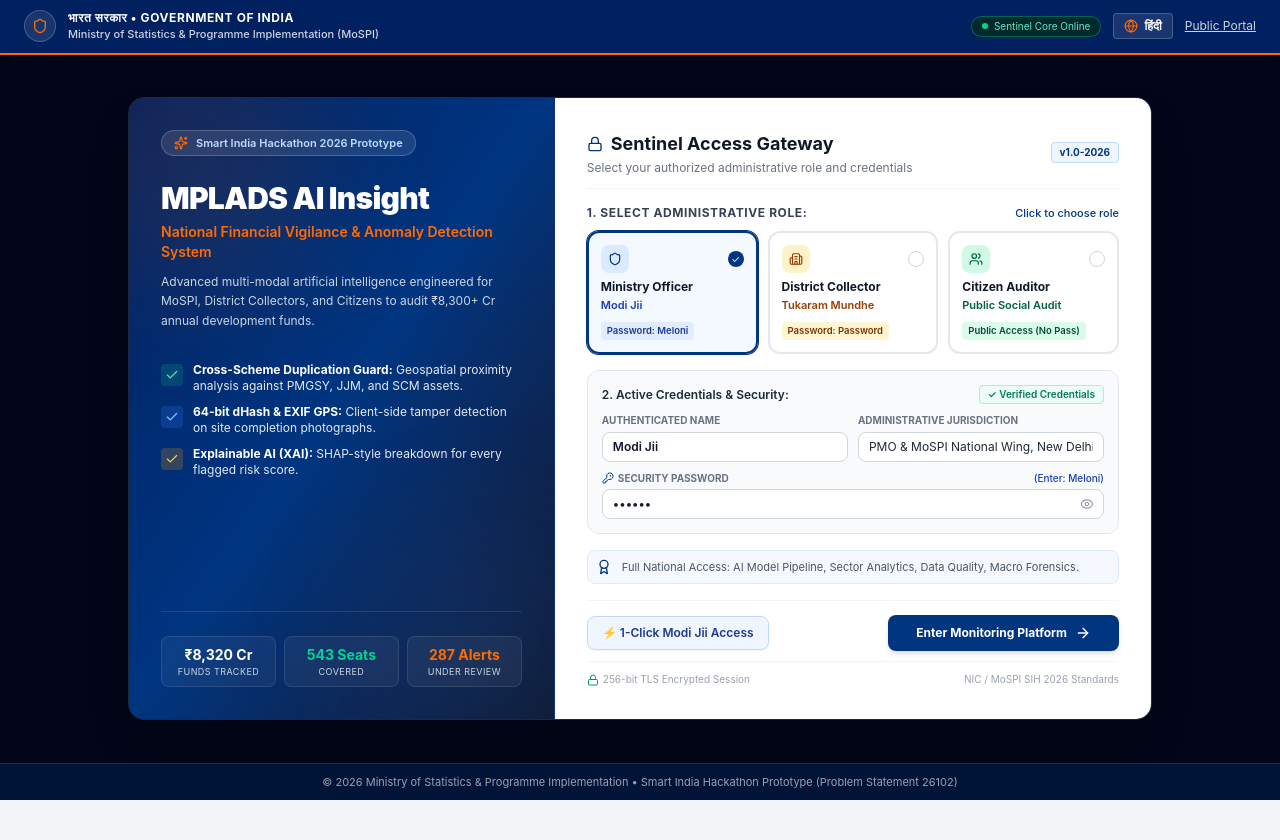
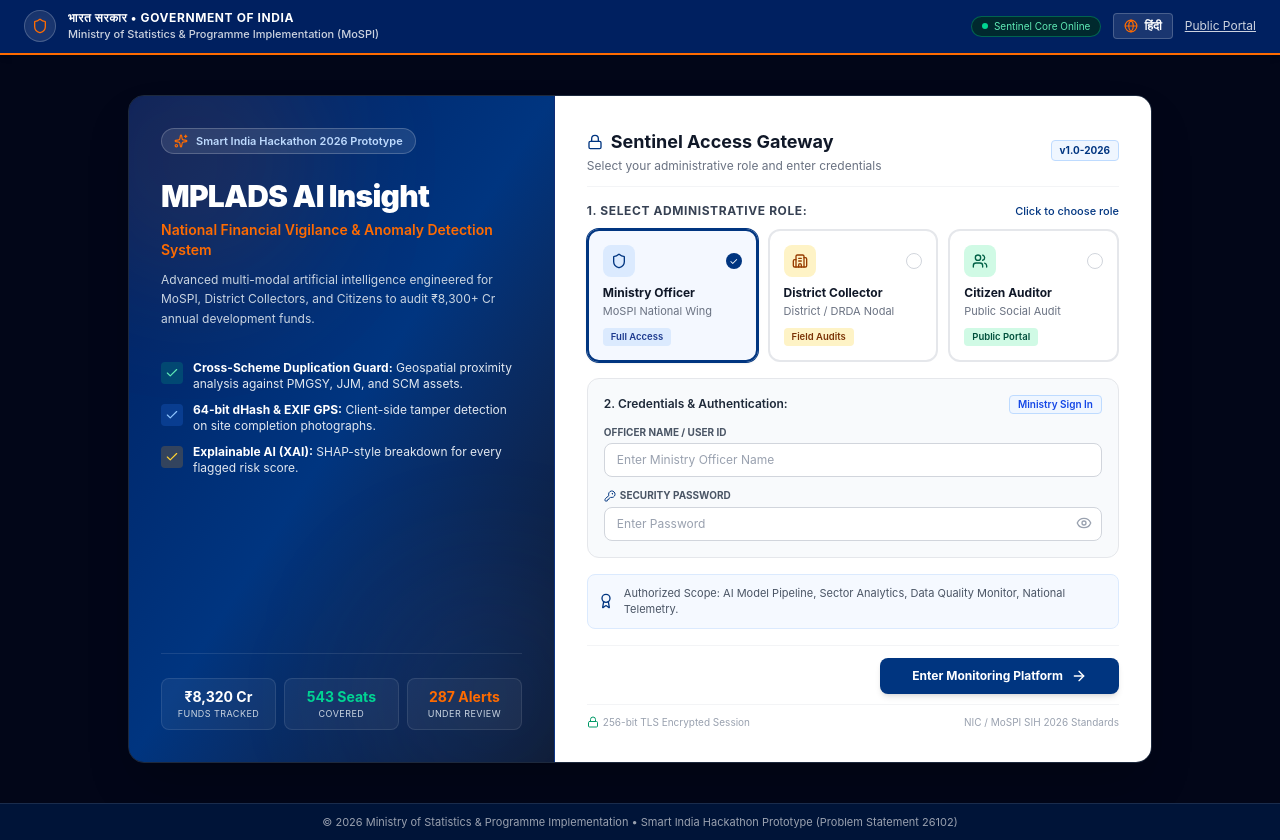
Before and after one commit to kunalbhalerao19/SIH11, a React (Vite) app: page /login in a window 1280 px wide. Before the commit the page ends 800 px from the top, so only its background shows below. Built offline with nearby package versions, Linux system fonts and the light colour scheme.

Commit message:
fix(auth): remove Administrative Jurisdiction section and clear pre-filled name & password fields on Login page

```diff
--- a/src/pages/Login.tsx
+++ b/src/pages/Login.tsx
@@ -4,60 +4,76 @@
 import { useLanguage } from '../context/LanguageContext';
 import { useToast } from '../context/ToastContext';
 import {
-  Shield, UserCheck, Building2, Users, ArrowRight, Lock, CheckCircle2,
-  Globe, Check, Award, Sparkles, KeyRound, Eye, EyeOff, Info
+  Shield, Building2, Users, ArrowRight, Lock, KeyRound, Eye, EyeOff, Sparkles, Globe, Check, Award
 } from 'lucide-react';
 
 export default function Login() {
   const navigate = useNavigate();
-  const { loginAs, user } = useAuth();
-  const { language, setLanguage, t } = useLanguage();
+  const { loginAs } = useAuth();
+  const { language, setLanguage } = useLanguage();
   const { success, error } = useToast();
 
   const [selectedRole, setSelectedRole] = useState<UserRole>('officer');
-  const [customName, setCustomName] = useState('Modi Jii');
-  const [customJurisdiction, setCustomJurisdiction] = useState('PMO & MoSPI National Wing, New Delhi');
-  const [password, setPassword] = useState('Meloni');
+  const [customName, setCustomName] = useState('');
+  const [password, setPassword] = useState('');
   const [showPassword, setShowPassword] = useState(false);
   const [isAuthenticating, setIsAuthenticating] = useState(false);
 
-  const handleRoleSelect = (role: UserRole, presetName: string, presetJurisdiction: string, defaultPass: string) => {
+  const handleRoleSelect = (role: UserRole) => {
     setSelectedRole(role);
-    setCustomName(presetName);
-    setCustomJurisdiction(presetJurisdiction);
-    setPassword(defaultPass);
+    setCustomName('');
+    setPassword('');
   };
 
-  const executeLogin = (roleToLogin?: UserRole) => {
-    const targetRole = roleToLogin || selectedRole;
+  const executeLogin = () => {
+    // 1. Ministry Officer Validation
+    if (selectedRole === 'officer') {
+      const trimmedName = customName.trim().toLowerCase();
+      const trimmedPass = password.trim().toLowerCase();
 
-    // Password Verification
-    if (targetRole === 'officer') {
-      if (password.trim().toLowerCase() !== 'meloni') {
-        error('Authentication Failed', 'Invalid password for Modi Jii. (Hint: Meloni)');
+      if (!trimmedName || !['modi jii', 'modi ji', 'modi', 'narendra modi'].includes(trimmedName)) {
+        error('Authentication Failed', 'Invalid Officer Name for Ministry Wing.');
         return;
       }
-    } else if (targetRole === 'collector') {
-      if (!['password', 'mundhe', 'tukaram'].includes(password.trim().toLowerCase())) {
-        error('Authentication Failed', 'Invalid password for Tukaram Mundhe. (Hint: Password)');
+
+      if (trimmedPass !== 'meloni') {
+        error('Authentication Failed', 'Incorrect security password for Ministry Officer.');
         return;
       }
     }
 
+    // 2. District Collector Validation
+    else if (selectedRole === 'collector') {
+      const trimmedName = customName.trim().toLowerCase();
+      const trimmedPass = password.trim().toLowerCase();
+
+      if (!trimmedName || !['tukaram mundhe', 'tukaram', 'mundhe', 'tukaram mundhe, ias'].includes(trimmedName)) {
+        error('Authentication Failed', 'Invalid Collector Name for District Nodal.');
+        return;
+      }
+
+      if (trimmedPass !== 'password') {
+        error('Authentication Failed', 'Incorrect security password for District Collector.');
+        return;
+      }
+    }
+
+    // 3. Authenticate Session
     setIsAuthenticating(true);
     setTimeout(() => {
-      loginAs(targetRole, customName || undefined, customJurisdiction || undefined);
-
-      const roleLabels = {
-        officer: `Ministry Officer (${customName || 'Modi Jii'})`,
-        collector: `District Collector (${customName || 'Tukaram Mundhe'})`,
-        citizen: 'Citizen Auditor (Public Social Audit)',
+      const defaultJurisdictions = {
+        officer: 'PMO & MoSPI National Wing, New Delhi',
+        collector: 'District Magistrate & Collector, Pune',
+        citizen: 'Public Constituency Audit',
       };
 
-      success('Session Authenticated', `Welcome, ${customName || 'User'}! Logged in as ${roleLabels[targetRole]}`);
+      const finalName = customName.trim() || (selectedRole === 'citizen' ? 'Citizen Auditor' : 'Authorized Officer');
+      loginAs(selectedRole, finalName, defaultJurisdictions[selectedRole]);
+
+      success('Session Authenticated', `Welcome, ${finalName}!`);
       setIsAuthenticating(false);
 
-      if (targetRole === 'citizen') {
+      if (selectedRole === 'citizen') {
         navigate('/citizen');
       } else {
         navigate('/dashboard');
@@ -192,7 +208,7 @@
                     <span>Sentinel Access Gateway</span>
                   </h2>
                   <p className="text-xs text-gray-500 mt-0.5">
-                    Select your authorized administrative role and credentials
+                    Select your administrative role and enter credentials
                   </p>
                 </div>
                 <span className="text-[10px] font-bold px-2 py-0.5 rounded bg-blue-50 text-[#003580] border border-blue-200">
@@ -210,18 +226,18 @@
                 </div>
 
                 <div className="grid grid-cols-1 sm:grid-cols-3 gap-2.5">
-                  {/* Role 1: Ministry Officer (Modi Jii) */}
+                  {/* Role 1: Ministry Officer */}
                   <div
-                    onClick={() => handleRoleSelect('officer', 'Modi Jii', 'PMO & MoSPI National Wing, New Delhi', 'Meloni')}
-                    className={`p-3 rounded-xl border-2 cursor-pointer transition-all ${
+                    onClick={() => handleRoleSelect('officer')}
+                    className={`p-3.5 rounded-xl border-2 cursor-pointer transition-all ${
                       selectedRole === 'officer'
                         ? 'border-[#003580] bg-blue-50/70 shadow-sm ring-1 ring-[#003580]'
                         : 'border-gray-200 bg-white hover:border-blue-300 hover:bg-slate-50'
                     }`}
                   >
-                    <div className="flex items-center justify-between mb-1.5">
-                      <div className="w-7 h-7 rounded-lg bg-blue-100 flex items-center justify-center text-[#003580]">
-                        <Shield className="w-3.5 h-3.5" />
+                    <div className="flex items-center justify-between mb-2">
+                      <div className="w-8 h-8 rounded-lg bg-blue-100 flex items-center justify-center text-[#003580]">
+                        <Shield className="w-4 h-4" />
                       </div>
                       {selectedRole === 'officer' ? (
                         <span className="w-4 h-4 rounded-full bg-[#003580] text-white flex items-center justify-center text-[10px]">✓</span>
@@ -230,24 +246,24 @@
                       )}
                     </div>
                     <div className="font-bold text-xs text-gray-900">Ministry Officer</div>
-                    <div className="text-[11px] font-semibold text-blue-800 mt-0.5">Modi Jii</div>
-                    <div className="mt-2 text-[9.5px] text-blue-900 bg-blue-100/80 px-1.5 py-0.5 rounded font-semibold inline-block">
-                      Password: Meloni
+                    <div className="text-[11px] text-gray-500 mt-0.5">MoSPI National Wing</div>
+                    <div className="mt-2 text-[9.5px] text-blue-900 bg-blue-100 px-2 py-0.5 rounded font-semibold inline-block">
+                      Full Access
                     </div>
                   </div>
 
-                  {/* Role 2: District Collector (Tukaram Mundhe) */}
+                  {/* Role 2: District Collector */}
                   <div
-                    onClick={() => handleRoleSelect('collector', 'Tukaram Mundhe', 'District Magistrate & Collector, Pune', 'Password')}
-                    className={`p-3 rounded-xl border-2 cursor-pointer transition-all ${
+                    onClick={() => handleRoleSelect('collector')}
+                    className={`p-3.5 rounded-xl border-2 cursor-pointer transition-all ${
                       selectedRole === 'collector'
                         ? 'border-[#003580] bg-blue-50/70 shadow-sm ring-1 ring-[#003580]'
                         : 'border-gray-200 bg-white hover:border-amber-300 hover:bg-slate-50'
                     }`}
                   >
-                    <div className="flex items-center justify-between mb-1.5">
-                      <div className="w-7 h-7 rounded-lg bg-amber-100 flex items-center justify-center text-amber-800">
-                        <Building2 className="w-3.5 h-3.5" />
+                    <div className="flex items-center justify-between mb-2">
+                      <div className="w-8 h-8 rounded-lg bg-amber-100 flex items-center justify-center text-amber-800">
+                        <Building2 className="w-4 h-4" />
                       </div>
                       {selectedRole === 'collector' ? (
                         <span className="w-4 h-4 rounded-full bg-[#003580] text-white flex items-center justify-center text-[10px]">✓</span>
@@ -256,24 +272,24 @@
                       )}
                     </div>
                     <div className="font-bold text-xs text-gray-900">District Collector</div>
-                    <div className="text-[11px] font-semibold text-amber-800 mt-0.5">Tukaram Mundhe</div>
-                    <div className="mt-2 text-[9.5px] text-amber-900 bg-amber-100/80 px-1.5 py-0.5 rounded font-semibold inline-block">
-                      Password: Password
+                    <div className="text-[11px] text-gray-500 mt-0.5">District / DRDA Nodal</div>
+                    <div className="mt-2 text-[9.5px] text-amber-900 bg-amber-100 px-2 py-0.5 rounded font-semibold inline-block">
+                      Field Audits
                     </div>
                   </div>
 
                   {/* Role 3: Citizen Auditor */}
                   <div
-                    onClick={() => handleRoleSelect('citizen', 'Rahul G. (Citizen Auditor)', 'Pune Constituency', '')}
-                    className={`p-3 rounded-xl border-2 cursor-pointer transition-all ${
+                    onClick={() => handleRoleSelect('citizen')}
+                    className={`p-3.5 rounded-xl border-2 cursor-pointer transition-all ${
                       selectedRole === 'citizen'
                         ? 'border-[#003580] bg-blue-50/70 shadow-sm ring-1 ring-[#003580]'
                         : 'border-gray-200 bg-white hover:border-emerald-300 hover:bg-slate-50'
                     }`}
                   >
-                    <div className="flex items-center justify-between mb-1.5">
-                      <div className="w-7 h-7 rounded-lg bg-emerald-100 flex items-center justify-center text-emerald-800">
-                        <Users className="w-3.5 h-3.5" />
+                    <div className="flex items-center justify-between mb-2">
+                      <div className="w-8 h-8 rounded-lg bg-emerald-100 flex items-center justify-center text-emerald-800">
+                        <Users className="w-4 h-4" />
                       </div>
                       {selectedRole === 'citizen' ? (
                         <span className="w-4 h-4 rounded-full bg-[#003580] text-white flex items-center justify-center text-[10px]">✓</span>
@@ -282,67 +298,61 @@
                       )}
                     </div>
                     <div className="font-bold text-xs text-gray-900">Citizen Auditor</div>
-                    <div className="text-[11px] font-semibold text-emerald-800 mt-0.5">Public Social Audit</div>
-                    <div className="mt-2 text-[9.5px] text-emerald-900 bg-emerald-100/80 px-1.5 py-0.5 rounded font-semibold inline-block">
-                      Public Access (No Pass)
+                    <div className="text-[11px] text-gray-500 mt-0.5">Public Social Audit</div>
+                    <div className="mt-2 text-[9.5px] text-emerald-900 bg-emerald-100 px-2 py-0.5 rounded font-semibold inline-block">
+                      Public Portal
                     </div>
                   </div>
                 </div>
               </div>
 
-              {/* Profile Credentials & Password Details */}
-              <div className="p-3.5 bg-slate-50 rounded-xl border border-gray-200 text-xs space-y-2.5">
+              {/* Profile Credentials & Security Input Block */}
+              <div className="p-4 bg-slate-50 rounded-xl border border-gray-200 text-xs space-y-3">
                 <div className="font-semibold text-gray-800 flex items-center justify-between">
-                  <span>2. Active Credentials &amp; Security:</span>
-                  <span className="text-[10px] text-emerald-700 bg-emerald-50 border border-emerald-200 px-2 py-0.5 rounded font-semibold">
-                    ✓ Verified Credentials
+                  <span>2. Credentials &amp; Authentication:</span>
+                  <span className="text-[10px] text-blue-700 bg-blue-50 border border-blue-200 px-2 py-0.5 rounded font-semibold">
+                    {selectedRole === 'officer' && 'Ministry Sign In'}
+                    {selectedRole === 'collector' && 'Collector Sign In'}
+                    {selectedRole === 'citizen' && 'Citizen Sign In'}
                   </span>
                 </div>
 
-                <div className="grid grid-cols-1 sm:grid-cols-2 gap-2.5">
+                {/* Name Input */}
                 <div>
-                    <label className="block text-[10px] text-gray-500 font-bold uppercase mb-1">Authenticated Name</label>
+                  <label className="block text-[10px] text-gray-600 font-bold uppercase mb-1">
+                    {selectedRole === 'officer' && 'Officer Name / User ID'}
+                    {selectedRole === 'collector' && 'Collector Name / User ID'}
+                    {selectedRole === 'citizen' && 'Citizen Name / ID (Optional)'}
+                  </label>
                   <input
                     type="text"
                     value={customName}
                     onChange={e => setCustomName(e.target.value)}
-                      placeholder="e.g. Modi Jii"
-                      className="w-full text-xs px-2.5 py-1.5 bg-white border border-gray-300 rounded-lg focus:outline-none focus:border-[#003580] font-semibold text-gray-900"
+                    placeholder={
+                      selectedRole === 'officer'
+                        ? 'Enter Ministry Officer Name'
+                        : selectedRole === 'collector'
+                        ? 'Enter District Collector Name'
+                        : 'Enter your name (optional)'
+                    }
+                    className="w-full text-xs px-3 py-2 bg-white border border-gray-300 rounded-lg focus:outline-none focus:border-[#003580] text-gray-900 placeholder:text-gray-400"
                   />
-                  </div>
-                  <div>
-                    <label className="block text-[10px] text-gray-500 font-bold uppercase mb-1">Administrative Jurisdiction</label>
-                    <input
-                      type="text"
-                      value={customJurisdiction}
-                      onChange={e => setCustomJurisdiction(e.target.value)}
-                      placeholder="e.g. PMO / Pune District"
-                      className="w-full text-xs px-2.5 py-1.5 bg-white border border-gray-300 rounded-lg focus:outline-none focus:border-[#003580] text-gray-800"
-                    />
-                  </div>
                 </div>
 
                 {/* Password Input Field */}
                 <div>
-                  <div className="flex items-center justify-between mb-1">
-                    <label className="text-[10px] text-gray-500 font-bold uppercase flex items-center gap-1">
+                  <label className="block text-[10px] text-gray-600 font-bold uppercase mb-1 flex items-center gap-1">
                     <KeyRound className="w-3 h-3 text-[#003580]" />
                     <span>Security Password</span>
                   </label>
-                    <span className="text-[10px] text-blue-800 font-medium">
-                      {selectedRole === 'officer' && '(Enter: Meloni)'}
-                      {selectedRole === 'collector' && '(Enter: Password)'}
-                      {selectedRole === 'citizen' && '(Public Guest Access)'}
-                    </span>
-                  </div>
                   <div className="relative">
                     <input
                       type={showPassword ? 'text' : 'password'}
                       value={password}
                       onChange={e => setPassword(e.target.value)}
-                      placeholder={selectedRole === 'citizen' ? 'No password required' : 'Enter password'}
+                      placeholder={selectedRole === 'citizen' ? 'No password required for Public access' : 'Enter Password'}
                       disabled={selectedRole === 'citizen'}
-                      className="w-full text-xs px-2.5 py-1.5 bg-white border border-gray-300 rounded-lg focus:outline-none focus:border-[#003580] pr-8 font-medium disabled:bg-gray-100 disabled:text-gray-400"
+                      className="w-full text-xs px-3 py-2 bg-white border border-gray-300 rounded-lg focus:outline-none focus:border-[#003580] pr-9 text-gray-900 placeholder:text-gray-400 disabled:bg-gray-100 disabled:text-gray-400"
                     />
                     {selectedRole !== 'citizen' && (
                       <button
@@ -351,7 +361,7 @@
                         className="absolute right-2.5 top-2 text-gray-400 hover:text-gray-700 cursor-pointer"
                         title={showPassword ? 'Hide password' : 'Show password'}
                       >
-                        {showPassword ? <EyeOff className="w-3.5 h-3.5" /> : <Eye className="w-3.5 h-3.5" />}
+                        {showPassword ? <EyeOff className="w-4 h-4" /> : <Eye className="w-4 h-4" />}
                       </button>
                     )}
                   </div>
@@ -359,34 +369,23 @@
               </div>
 
               {/* Capability Checklist preview */}
-              <div className="flex items-center gap-2.5 text-[11px] text-gray-600 bg-blue-50/60 p-2 rounded-lg border border-blue-100">
+              <div className="flex items-center gap-2.5 text-[11px] text-gray-600 bg-blue-50/60 p-2.5 rounded-lg border border-blue-100">
                 <Award className="w-4 h-4 text-[#003580] shrink-0" />
                 <span>
-                  {selectedRole === 'officer' && 'Full National Access: AI Model Pipeline, Sector Analytics, Data Quality, Macro Forensics.'}
-                  {selectedRole === 'collector' && 'District Nodal Access: Field Inspection Docket Generator, Overlap Radar, Alert Queue.'}
-                  {selectedRole === 'citizen' && 'Public Citizen Access: Public Works Transparency, Progress Photo Viewer, Grievance Loop.'}
+                  {selectedRole === 'officer' && 'Authorized Scope: AI Model Pipeline, Sector Analytics, Data Quality Monitor, National Telemetry.'}
+                  {selectedRole === 'collector' && 'Authorized Scope: Field Inspection Docket Generator, GIS Proximity Radar, Alert Queue.'}
+                  {selectedRole === 'citizen' && 'Authorized Scope: Public Project Transparency, Photo Progress Viewer, Citizen Suggestion Loop.'}
                 </span>
               </div>
             </div>
 
-            {/* Bottom Form Actions */}
-            <div className="pt-3.5 mt-4 border-t border-gray-100 flex flex-col sm:flex-row gap-2 items-center justify-between">
+            {/* Bottom Form Action */}
+            <div className="pt-3 mt-4 border-t border-gray-100 flex items-center justify-end">
               <button
                 type="button"
-                onClick={() => {
-                  handleRoleSelect('officer', 'Modi Jii', 'PMO & MoSPI National Wing, New Delhi', 'Meloni');
-                  executeLogin('officer');
-                }}
-                className="w-full sm:w-auto px-3.5 py-2 text-xs font-semibold text-blue-900 bg-blue-50 hover:bg-blue-100 rounded-lg border border-blue-200 transition-colors flex items-center justify-center gap-1.5 cursor-pointer shadow-xs"
-              >
-                <span>⚡ 1-Click Modi Jii Access</span>
-              </button>
-
-              <button
-                type="button"
-                onClick={() => executeLogin()}
+                onClick={executeLogin}
                 disabled={isAuthenticating}
-                className="w-full sm:w-auto px-7 py-2.5 bg-[#003580] hover:bg-[#002860] text-white text-xs font-bold rounded-lg shadow-md hover:shadow-lg transition-all flex items-center justify-center gap-2 cursor-pointer disabled:opacity-60"
+                className="w-full sm:w-auto px-8 py-2.5 bg-[#003580] hover:bg-[#002860] text-white text-xs font-bold rounded-lg shadow-md hover:shadow-lg transition-all flex items-center justify-center gap-2 cursor-pointer disabled:opacity-60"
               >
                 <span>{isAuthenticating ? 'Authenticating Credentials...' : 'Enter Monitoring Platform'}</span>
                 <ArrowRight className="w-4 h-4" />
```
Lines whose indentation alone changed are shown as unchanged.
